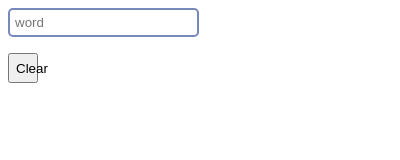
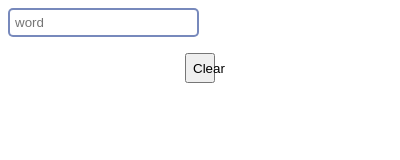
Before and after one commit to zeyadetman/mutewords, a browser extension: page popup.html in a window 400 px wide. Drawn offline with Linux system fonts and the light colour scheme.

Commit message:
Update popup.html

```diff
--- a/popup.html
+++ b/popup.html
@@ -18,7 +18,9 @@
     border: 2px solid #3a559fb0;
 " />
   <ul id="currentwords"></ul>
-  <button id="clearall">Clear</button>
+  <div style="
+    text-align: center;
+"><button id="clearall">Clear</button></div>
 
   <script type="text/javascript" src="popup.js"></script>
 </body>
```
